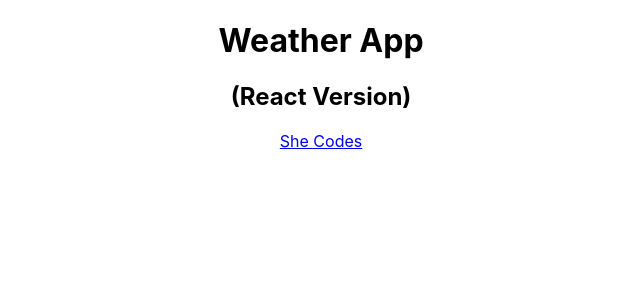
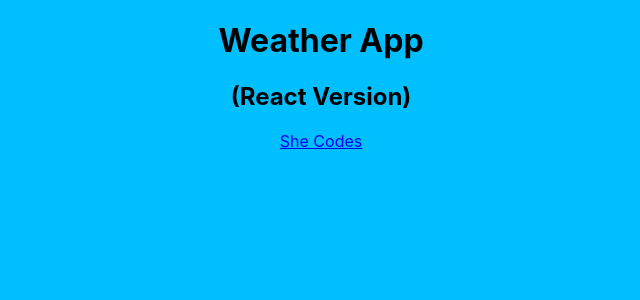
Before and after one commit to smorejon305/weather-app-react, a React (Create React App) app: page / in a window 1280 px wide. Shown: the top 300 px of the page, without its empty margins (319-959 px from the left). Built offline with nearby package versions, Linux system fonts and the light colour scheme.

Commit message:
css control check

```diff
--- a/src/App.css
+++ b/src/App.css
@@ -1,3 +1,7 @@
+body {
+  background-color: deepskyblue;
+}
+
 .App {
   text-align: center;
 }
--- a/src/App.js
+++ b/src/App.js
@@ -6,7 +6,9 @@ function App() {
     <div className="App">
       <h1>Weather App</h1>
       <h2>(React Version)</h2>
-      <a href="https://www.shecodes.io">She Codes</a>
+      <a href="https://www.shecodes.io" target="_blank" rel="noreferrer">
+        She Codes
+      </a>
     </div>
   );
 }
```
